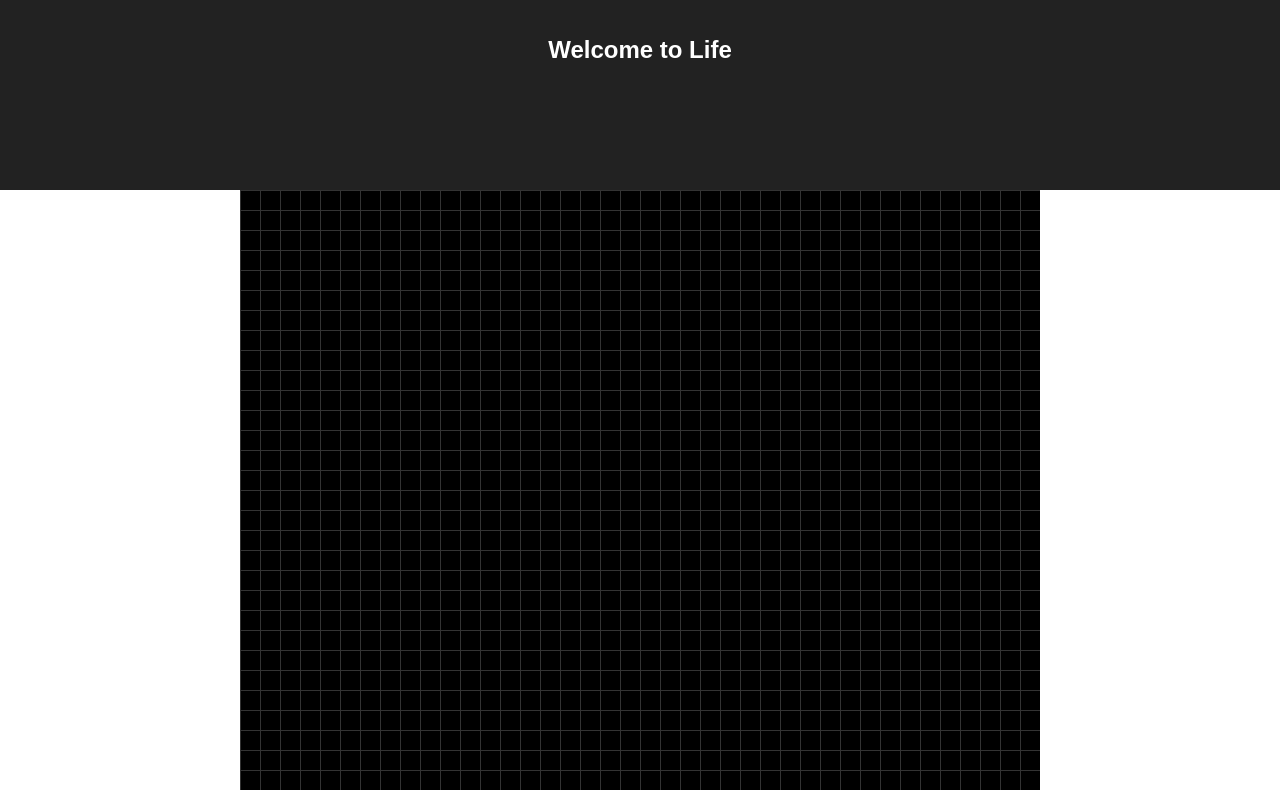
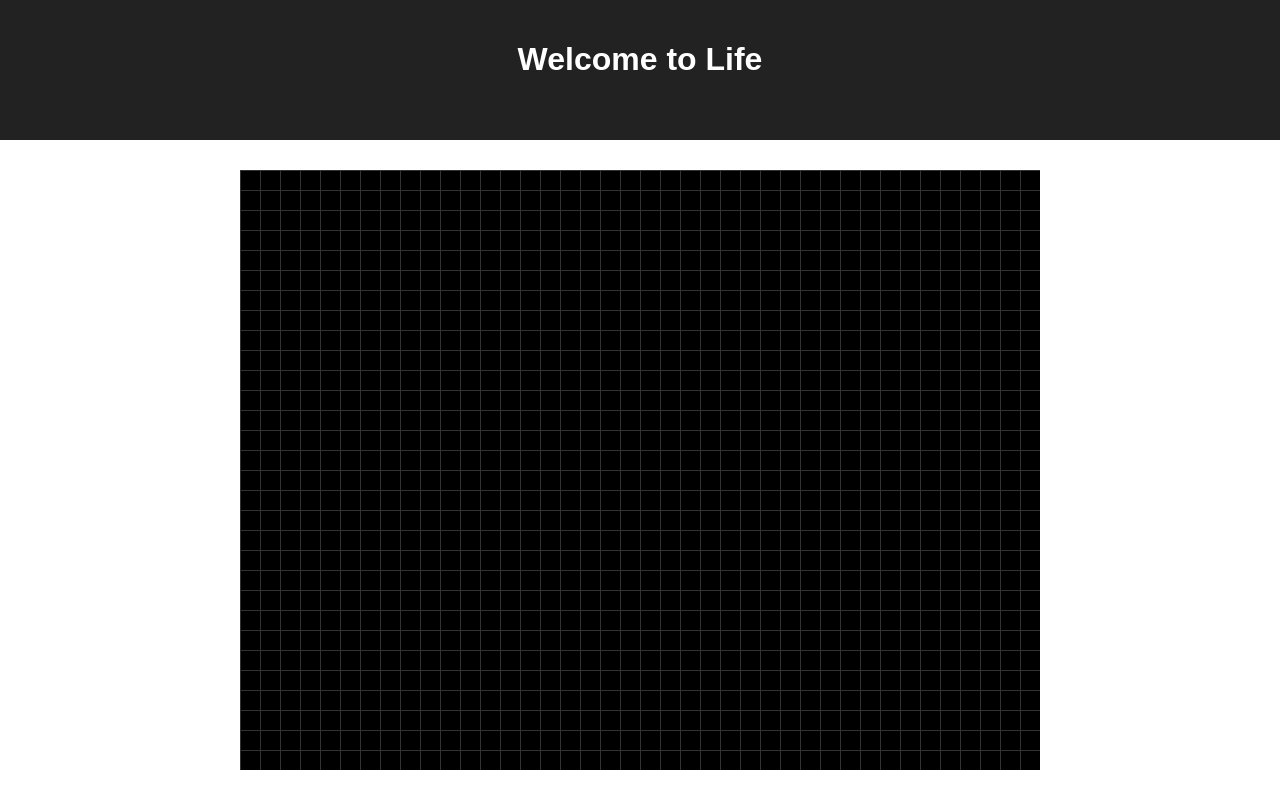
Before and after one commit to rayGreycloud/game-of-life, a React (Create React App) app: page / in a window 1280 px wide. Built offline with nearby package versions, Linux system fonts and the light colour scheme.

Commit message:
Add margin to header to move board down

```diff
--- a/src/App.css
+++ b/src/App.css
@@ -2,27 +2,18 @@
   text-align: center;
 }
 
-.App-logo {
-  animation: App-logo-spin infinite 20s linear;
-  height: 80px;
-}
-
 .App-header {
   background-color: #222;
-  height: 150px;
+  height: 100px;
   padding: 20px;
   color: white;
+  margin-bottom: 30px;
 }
 
 .App-title {
-  font-size: 1.5em;
+  font-size: 2em;
 }
 
 .App-intro {
   font-size: large;
 }
-
-@keyframes App-logo-spin {
-  from { transform: rotate(0deg); }
-  to { transform: rotate(360deg); }
-}
```
